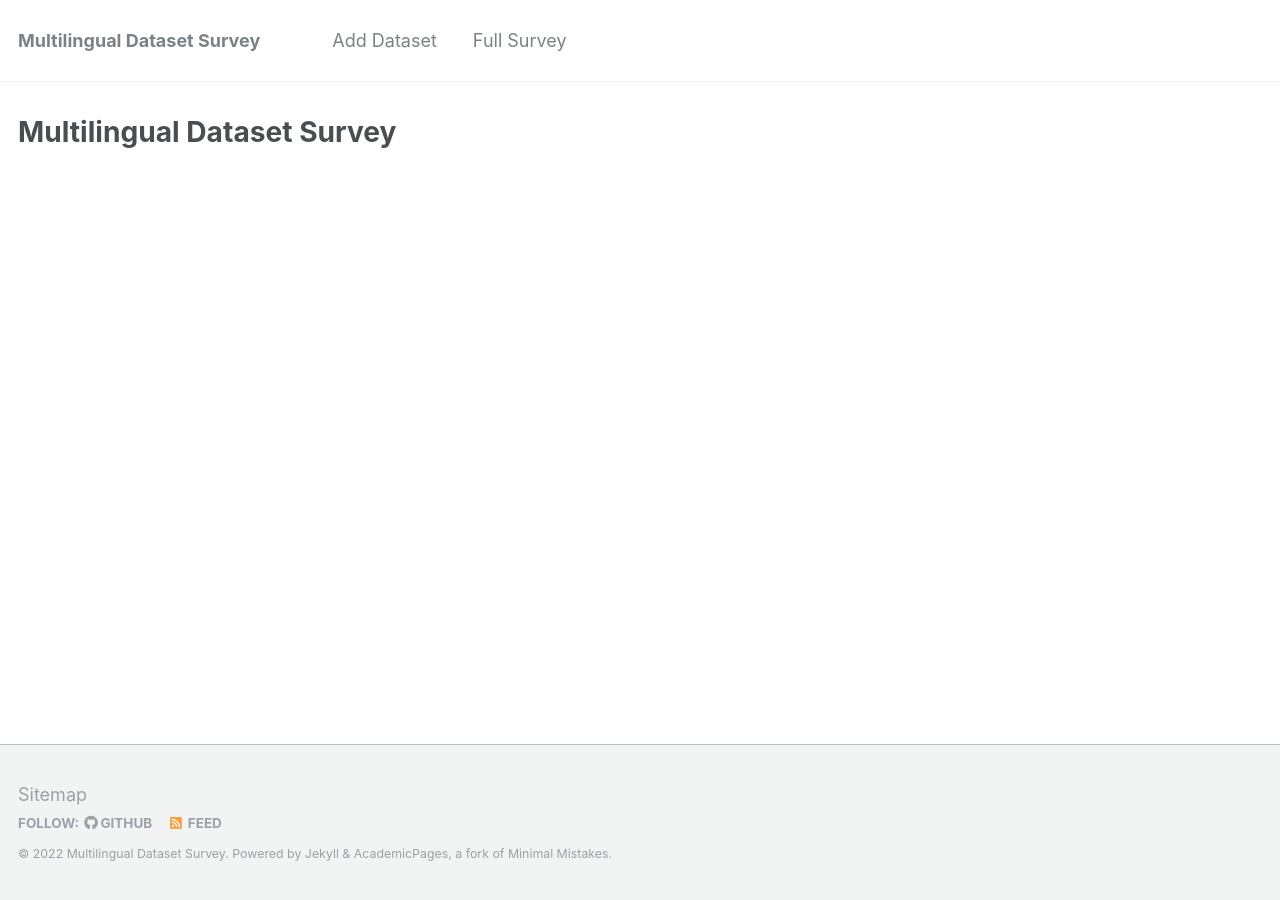
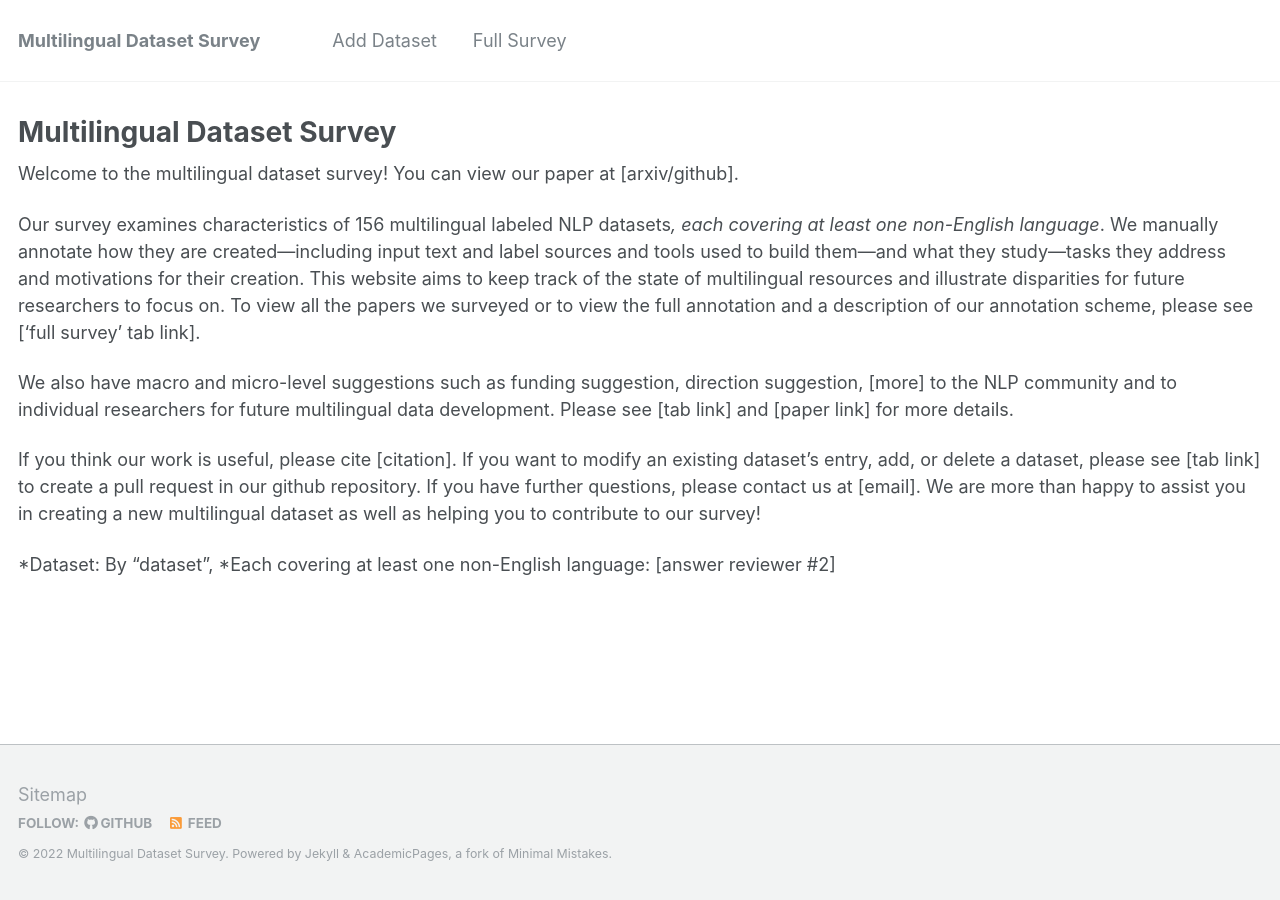
Before and after one commit to multilingual-dataset-survey/multilingual-dataset-survey.github.io, a Jekyll site: the page built from _pages/about.md, in a window 1280 px wide. Built offline with Jekyll 4.4.1, drawn with Linux system fonts in a browser that asks for light colours.

Commit message:
landing page intro

```diff
--- a/_pages/about.md
+++ b/_pages/about.md
@@ -7,3 +7,14 @@ redirect_from:
   - /about/
   - /about.html
 ---
+
+Welcome to the multilingual dataset survey! You can view our paper at [arxiv/github].
+
+Our survey examines characteristics of 156 multilingual labeled NLP datasets*, each covering at least one non-English language*. We manually annotate how they are created---including input text and label sources and tools used to build them---and what they study---tasks they address and motivations for their creation. This website aims to keep track of the state of multilingual resources and illustrate disparities for future researchers to focus on. To view all the papers we surveyed or to view the full annotation and a description of our annotation scheme, please see [‘full survey’ tab link].
+
+We also have macro and micro-level suggestions such as funding suggestion, direction suggestion, [more] to the NLP community and to individual researchers for future multilingual data development. Please see [tab link] and [paper link] for more details.
+
+If you think our work is useful, please cite [citation]. If you want to modify an existing dataset’s entry, add, or delete a dataset, please see [tab link] to create a pull request in our github repository. If you have further questions, please contact us at [email]. We are more than happy to assist you in creating a new multilingual dataset as well as helping you to contribute to our survey!
+
+*Dataset: By “dataset”,
+*Each covering at least one non-English language: [answer reviewer #2]
```
